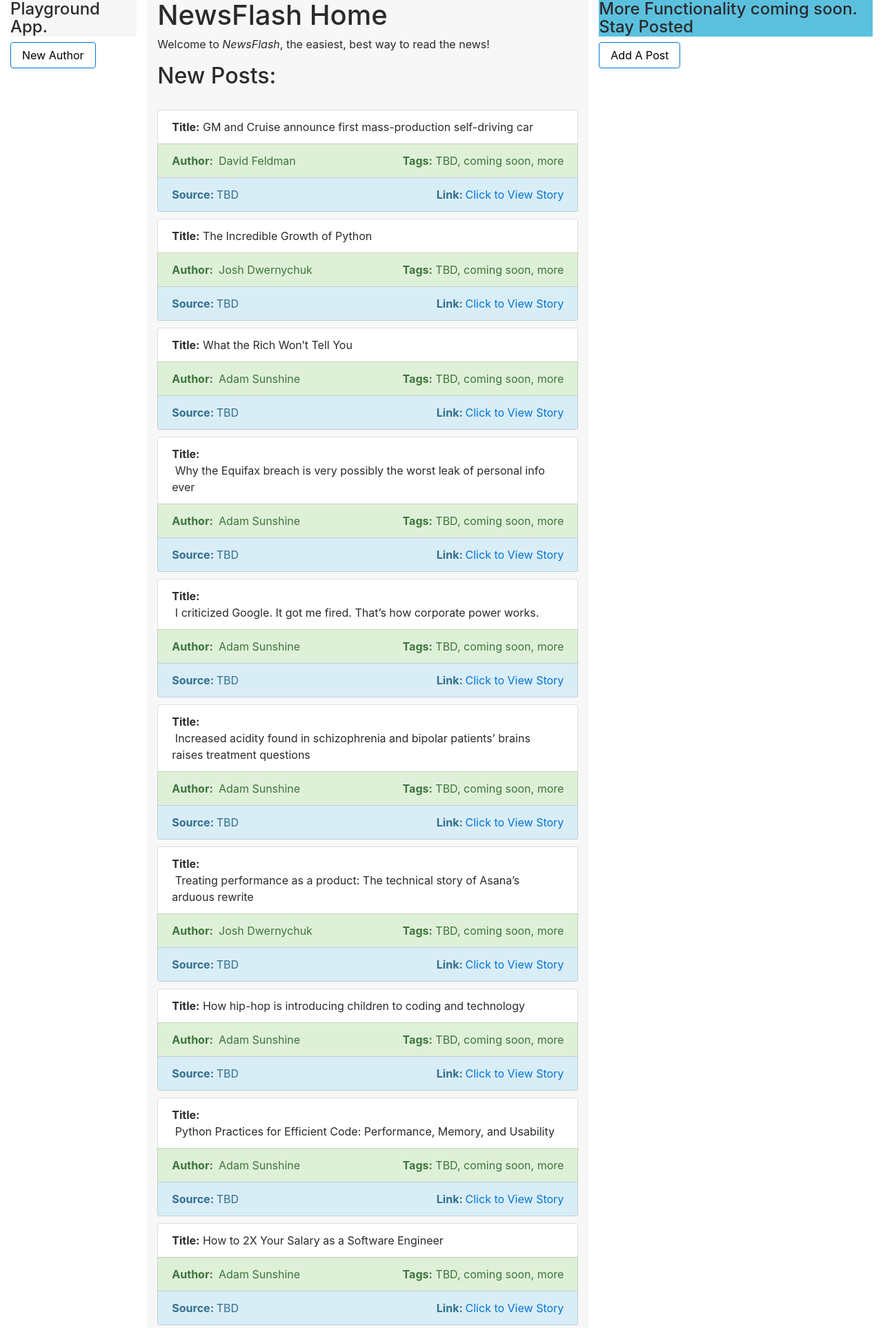
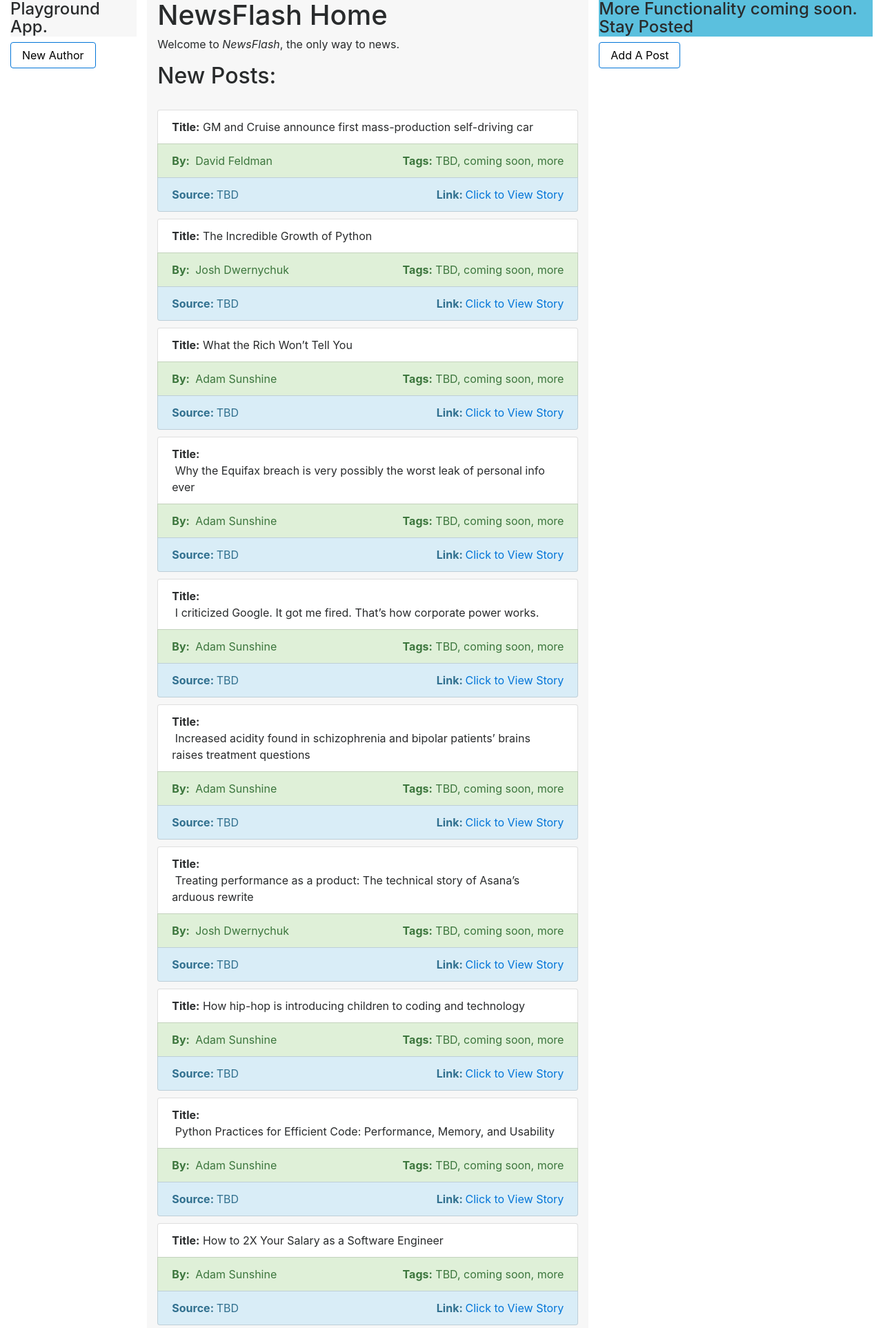
Before and after one commit to thatSunshineKid/newsflash, a Django app: page /flash/ in a window 1280 px wide. Shown: the top 1925 px of the page at 69% size. Run offline with Django 3.2, Linux system fonts and the light colour scheme; data comes from the database, SQL or seed files in the repository; both versions use the stored data as it was after the commit; some libraries are stand-ins or nearby versions.

```diff
--- a/flash/templates/base_generic.html
+++ b/flash/templates/base_generic.html
@@ -2,7 +2,7 @@
 <html lang="en">
 <head>
 
-  {% block title %}<title>NewsFlash :)</title>{% endblock %}
+  {% block title %}<title>NewsFlash</title>{% endblock %}
   <meta charset="utf-8">
   <meta name="viewport" content="width=device-width, initial-scale=1">
   <!-- <link rel="stylesheet" href="https://maxcdn.bootstrapcdn.com/bootstrap/3.3.7/css/bootstrap.min.css"> -->
--- a/flash/templates/index.html
+++ b/flash/templates/index.html
@@ -8,7 +8,7 @@
 {% block content %}
 <h1>NewsFlash Home</h1>
 
-  <p>Welcome to <em>NewsFlash</em>, the easiest, best way to read the news!</p>
+  <p>Welcome to <em>NewsFlash</em>, the only way to news.</p>
 
 <h2>New Posts:</h2>
   <br>
@@ -17,7 +17,7 @@
   <ul class="list-group single-post">
     <li class="list-group-item"><strong>Title: </strong>&nbsp;{{ post.title }}</li>
     <li class="list-group-item list-group-item-success d-flex justify-content-between">
-      <div><strong>Author: </strong>&nbsp;{{ post.author }}</div>
+      <div><strong>By: </strong>&nbsp;{{ post.author }}</div>
       <div><strong>Tags:</strong>&nbsp;TBD, coming soon, more</div>
     </li>
     <li class="list-group-item list-group-item-info d-flex justify-content-between">
```
Also changed, not shown: db.sqlite3.
